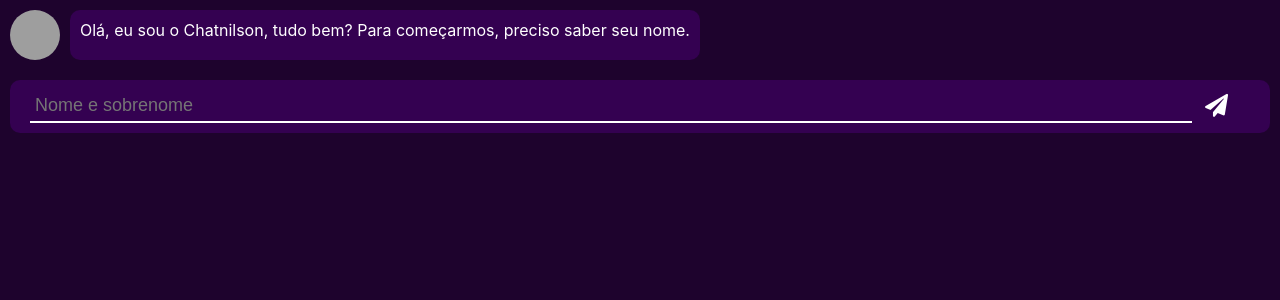
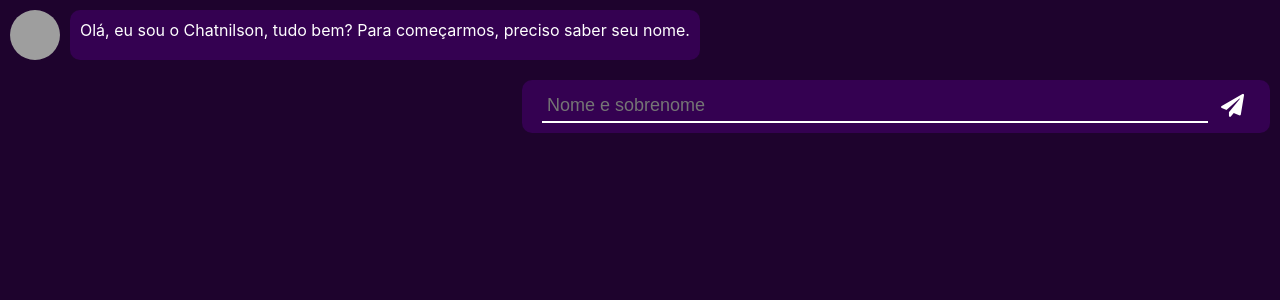
Before and after one commit to Raisess/frontend-test, a React (Create React App) app: page / in a window 1280 px wide. Shown: the top 300 px of the page. Built offline with nearby package versions, Linux system fonts and the light colour scheme; grey boxes are pictures that could not be loaded.

Commit message:
fixed size of message input component

```diff
--- a/src/components/MessageInput.tsx
+++ b/src/components/MessageInput.tsx
@@ -14,7 +14,7 @@ interface IMessageInputProps {
 
 export default function MessageInput({ propName, initialValue, display, placeholder }: IMessageInputProps): JSX.Element {
 	return (
-		<div className="message-bubble" style={{ display: display ? "" : "none" }}>
+		<div className="message-bubble input-bubble" style={{ display: display ? "" : "none" }}>
 			<div className="message-bubble-msg-container">
 				<Formik
 					initialValues={{ [propName]: initialValue || "" }}
--- a/src/components/styles/message_input.css
+++ b/src/components/styles/message_input.css
@@ -1,3 +1,9 @@
+@media (min-width: 600px) {
+	.input-bubble {
+		margin-left: 40vw;
+	}
+}
+
 .message-form {
 	padding: 10px;
 	display: flex;
@@ -7,7 +13,7 @@
 .message-form-input {
 	font-size: 18px;
 	padding: 5px;
-	width: 90vw;
+	width: 95%;
 	background-color: transparent;
 	color: #fff;
 	border: solid 2px #fff;
```
